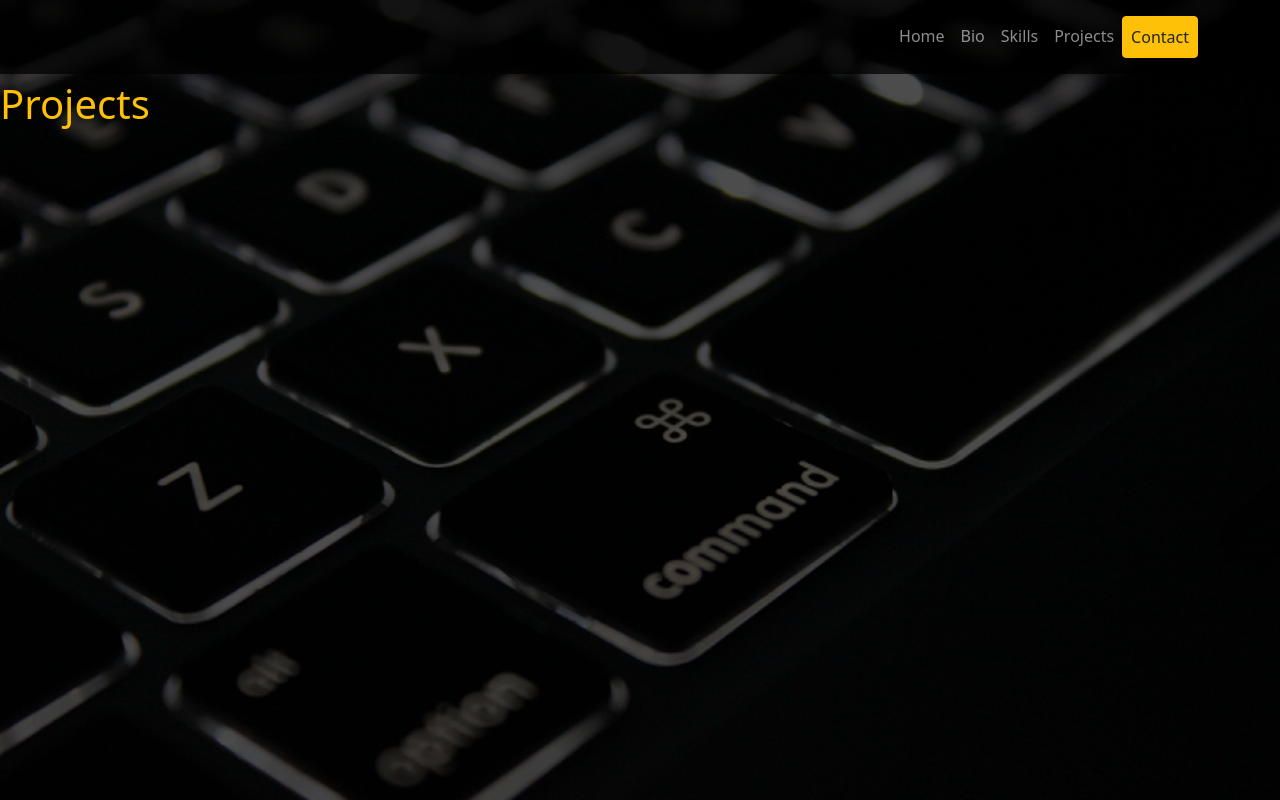
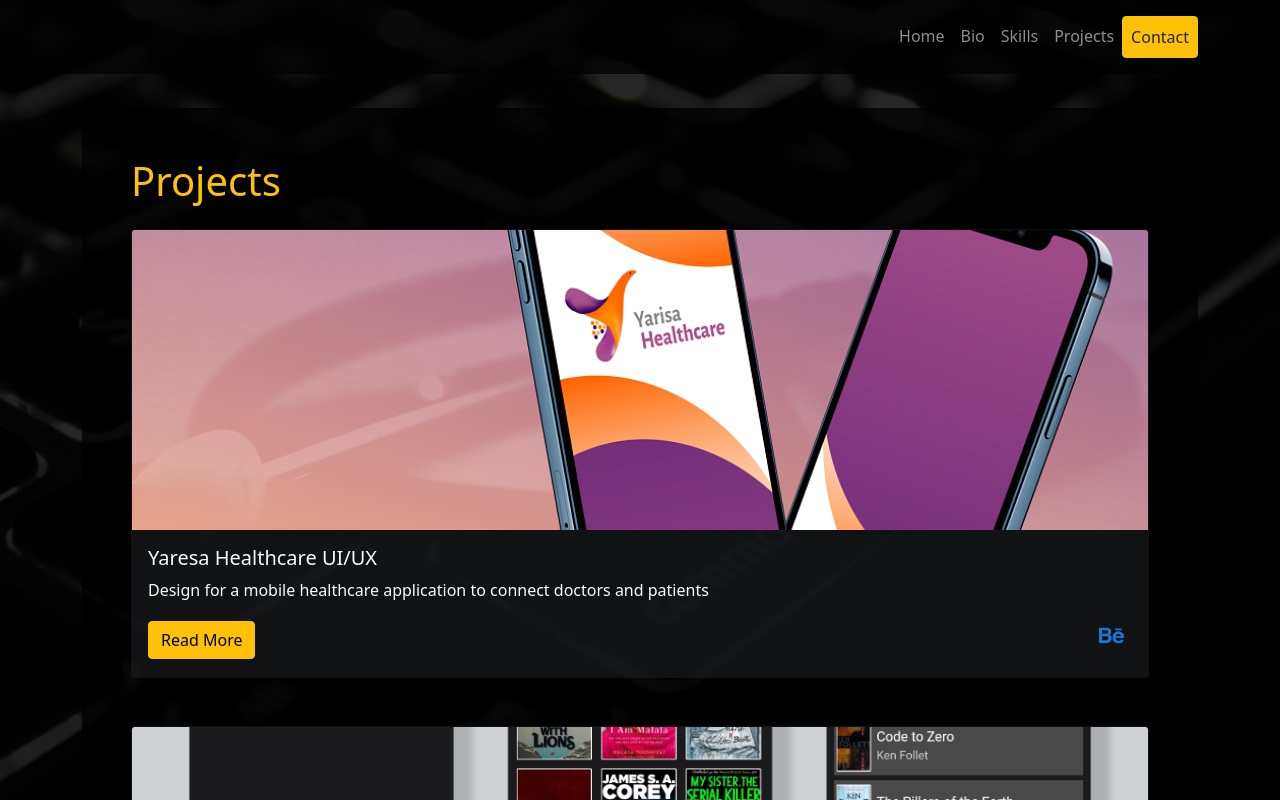
Before and after one commit to joshua-philips/joshua-philips.github.io, a React (Create React App) app: page /projects in a window 1280 px wide. Shown: the top 800 px of the page. Built offline with nearby package versions, Linux system fonts and the light colour scheme.

Commit message:
projects page

```diff
--- a/public/index.html
+++ b/public/index.html
@@ -18,7 +18,6 @@
     <title>Joshua Philips</title>
   </head>
   <body>
-    <noscript>You need to enable JavaScript to run this app.</noscript>
     <div id="root"></div>
   </body>
 </html>
--- a/src/components/Navbar.js
+++ b/src/components/Navbar.js
@@ -26,9 +26,9 @@
           <div className="collapse navbar-collapse" id="navmenu">
             <ul className="navbar-nav ms-auto">
               <li className="nav-item">
-                <a href="/" className="nav-link">
+                <Link to="/" className="nav-link">
                   Home
-                </a>
+                </Link>
               </li>
               <li className="nav-item">
                 <HashLink smooth to="/#about" className="nav-link">
--- a/src/components/ProjectsPreview.js
+++ b/src/components/ProjectsPreview.js
@@ -1,3 +1,4 @@
+import { Link } from 'react-router-dom';
 import projects from '../data/projects';
 import ProjectCard from './ProjectCard';
 
@@ -24,6 +25,11 @@
               <ProjectCard project={projects.chini}></ProjectCard>
             </div>
           </div>
+          <div class="card-footer mt-5">
+            <Link to="/projects" class="no-underline h4 link-warning">
+              See More Projects
+            </Link>
+          </div>
         </div>
       </div>
     </section>
--- a/src/index.css
+++ b/src/index.css
@@ -10,7 +10,7 @@
 .content::before {
   display: block;
   content: '';
-  height: 80px;
+  height: 60px;
 }
 
 #showcase::before {
--- a/src/pages/ProjectDetails.js
+++ b/src/pages/ProjectDetails.js
@@ -4,7 +4,7 @@
 const ProjectDetails = () => {
   const { id } = useParams();
   return (
-    <div className="content">
+    <div className="content container">
       <h1 className="text-warning">{projects[id].title}</h1>
     </div>
   );
--- a/src/pages/Projects.js
+++ b/src/pages/Projects.js
@@ -1,10 +1,26 @@
-// import projects from '../data/projects';
+import ProjectCard from '../components/ProjectCard';
+import projects from '../data/projects';
 
 const Projects = () => {
   return (
-    <div className="content">
-      <h1 className="text-warning">Projects</h1>
-    </div>
+    <section className="bg-black bg-opacity-50 text-light pt-5 content">
+      <div className="container">
+        <div className="card bg-black p-5 bg-opacity-75">
+          <div className="card-title">
+            <h1 className="text-warning mb-3">Projects</h1>
+          </div>
+          <div className="mb-5">
+            <ProjectCard project={projects.yaresa}></ProjectCard>
+          </div>
+          <div className="mb-5">
+            <ProjectCard project={projects.readLog}></ProjectCard>
+          </div>
+          <div className="mb-5">
+            <ProjectCard project={projects.chini}></ProjectCard>
+          </div>
+        </div>
+      </div>
+    </section>
   );
 };
 
```
Also changed, not shown: 1 other file (tests, documents, lock files or other folders).
